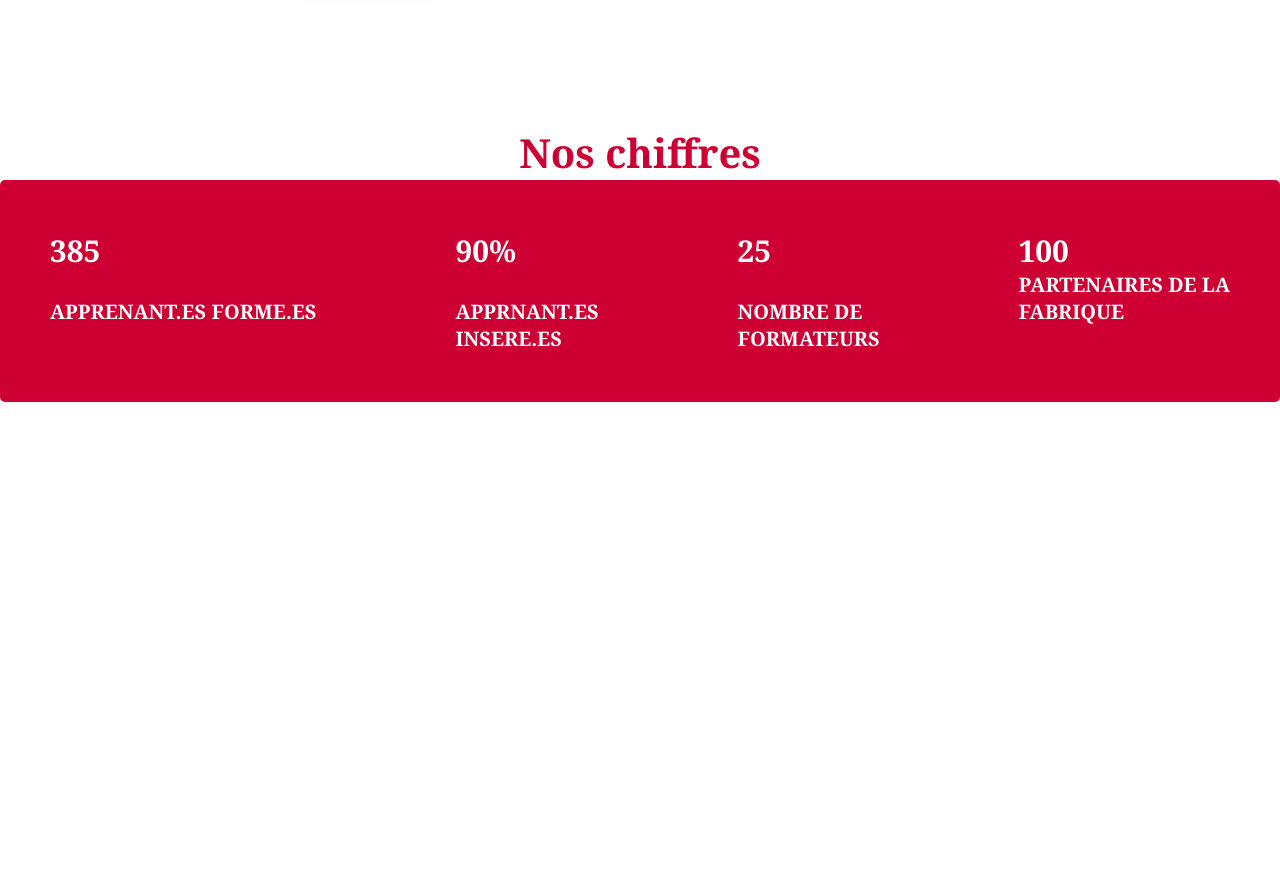
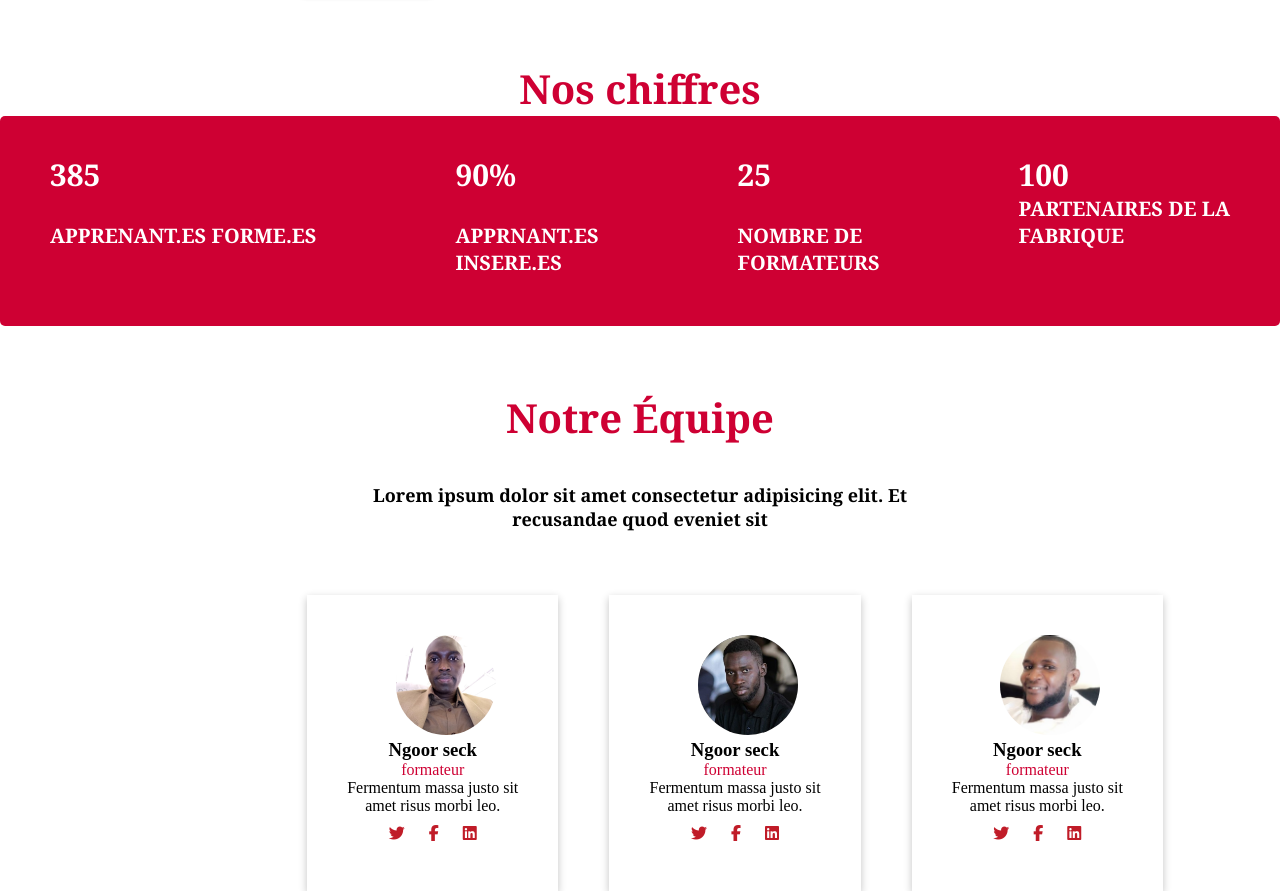
Before and after one commit to ANNAMARONE/projet12024, a plain HTML site: page fabrique.html in a window 1280 px wide. Shown: the part 3880-4771 px from the top of the page. Before the commit the page ends 4282 px from the top, so only its background shows below. Drawn offline with Linux system fonts and the light colour scheme.

Commit message:
j'ai terminer la section numero 8

```diff
--- a/fabrique.css
+++ b/fabrique.css
@@ -318,15 +318,13 @@ font-size: 20px;
     display: flex;
     justify-content: space-between;
     background-color: #ce0033;
-
     border-radius: 5px;
-
     color: #fff;
-
     padding: 50px;
+    padding-top: 3%;
 }
 .section7{
-    padding-top: 10%;
+    padding-top: 5%;
 }
 .parg7{
     font-size: 20px;
@@ -334,3 +332,36 @@ font-size: 20px;
     font-family: Cambria, Cochin, Georgia, Times, 'Times New Roman', serif;
 
 }
+.section8{
+    padding-top: 5%;
+
+}
+/* section numero 8 */
+.formateur{
+    display: flex;
+  margin-left: 20%;
+  margin-top: 5%;
+}
+.img8{
+    width: 100px;
+    height: 100px;
+    border-radius: 100%;
+  margin-left: 15%;
+}
+.parg8{
+    text-align: center;
+    font-family: Cambria, Cochin, Georgia, Times, 'Times New Roman', serif;
+    font-size: 18px;
+    padding-top: 3%;
+    font-weight: bold;
+}
+.formateur1{
+    margin-left: 5%;
+    box-shadow: rgba(0, 0, 0, 0.24) 0px 3px 8px;
+   padding-top: 20px;
+   padding: 40px;
+   text-align: center;
+}
+.formateur2{
+    color: #ce0033;
+}
--- a/fabrique.html
+++ b/fabrique.html
@@ -244,7 +244,48 @@
             <p>PARTENAIRES DE LA <br> FABRIQUE</p></div>
     </div>
   </section>
+  <!-- voici la section numero 8 -->
+  <section class="section8">
+        <h1 class="titre4">Notre Équipe</h1>
+        <p class="parg8"> Lorem ipsum dolor sit amet consectetur adipisicing elit. Et <br>  recusandae quod eveniet sit</p>
+        <section class="formateur">
+            <div class="formateur1">
+                <img src="image/pers1.png" alt=""class="img8">
+                <h1>Ngoor seck</h1>
+                <p class="formateur2">formateur</p>
+                <p>Fermentum massa justo sit <br>
+                    amet risus morbi leo.</p>
+                    <div class="iconEqu">
+                        <i class="fa-brands fa-twitter" style="color: #c01c28;"></i>
+                        <i class="fa-brands fa-facebook-f" style="color: #c01c28;"></i>
+                        <i class="fa-brands fa-linkedin" style="color: #c01c28;"></i>
+                    </div>
+            </div>
+            <div class="formateur1">
+                <img src="image/pers3.png" alt="" class="img8">
+                <h1>Ngoor seck</h1>
+                <p class="formateur2">formateur</p>
+                <p>Fermentum massa justo sit <br>
+                    amet risus morbi leo.</p>
+                    <div class="iconEqu">
+                        <i class="fa-brands fa-twitter" style="color: #c01c28;"></i>
+                        <i class="fa-brands fa-facebook-f" style="color: #c01c28;"></i>
+                        <i class="fa-brands fa-linkedin" style="color: #c01c28;"></i>
+                    </div></div>
+            <div class="formateur1"> <img src="image/pes2.png" alt="" class="img8">
+                <h1>Ngoor seck</h1>
+                <p class="formateur2">formateur</p>
+                <p>Fermentum massa justo sit <br>
+                    amet risus morbi leo.</p>
+                    <div class="iconEqu">
+                        <i class="fa-brands fa-twitter" style="color: #c01c28;"></i>
+                        <i class="fa-brands fa-facebook-f" style="color: #c01c28;"></i>
+                        <i class="fa-brands fa-linkedin" style="color: #c01c28;"></i>
+                    </div></div>
+        </section>
+  </section>
 </main>
+
 
 </body>
 </html>
```
Also changed, not shown: image/pers1.png (added), image/pers3.png (added), image/pes2.png (added).
